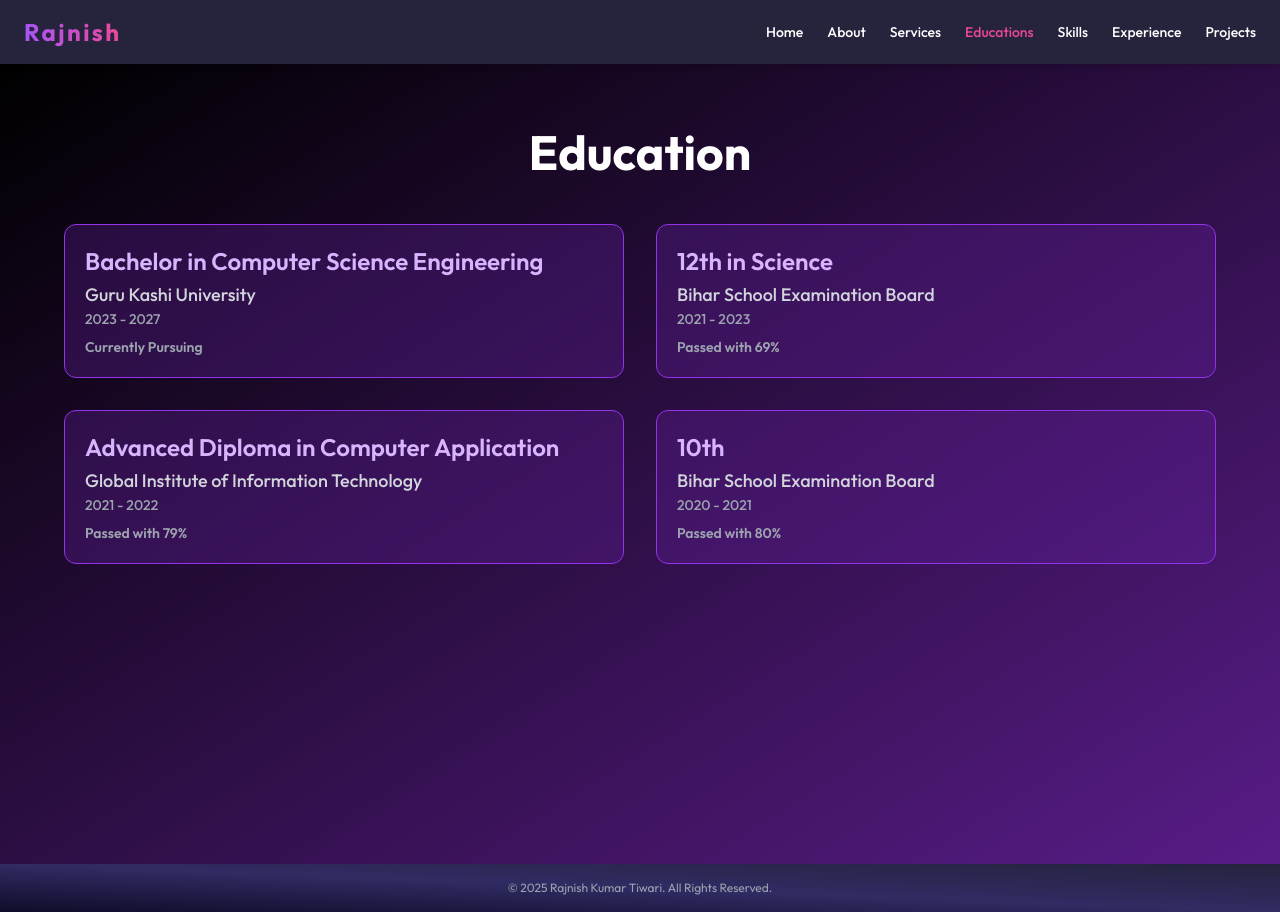
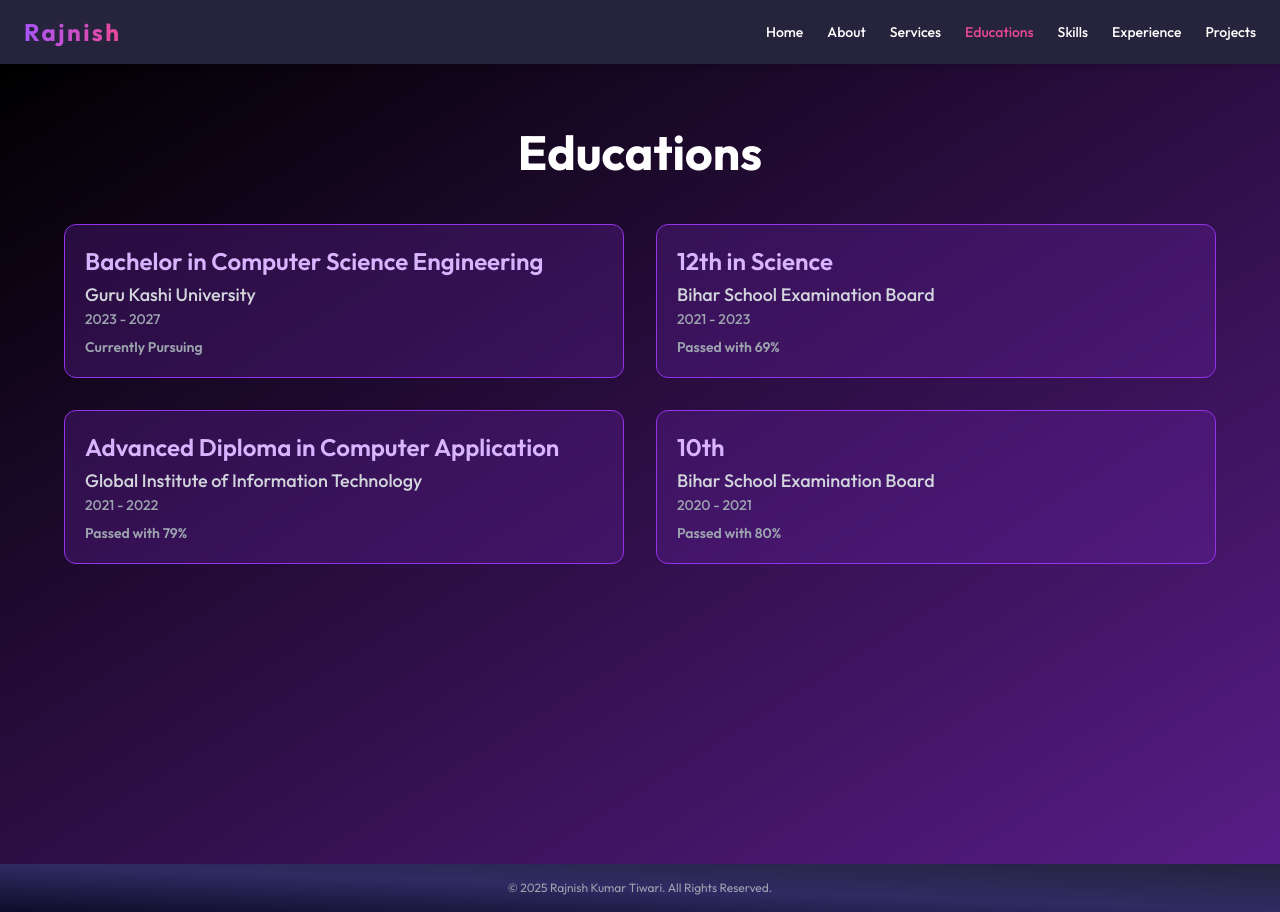
Before and after one commit to Er-Rajnish-Kumar-Tiwari/Biodata, a React (Vite) app in the folder biodata/: page /education in a window 1280 px wide. Built offline with nearby package versions, Linux system fonts and the light colour scheme.

Commit message:
Fix typo in Education component heading

```diff
--- a/biodata/src/Pages/education.jsx
+++ b/biodata/src/Pages/education.jsx
@@ -31,7 +31,7 @@ const Education = () => {
   return (
     <div className="min-h-screen bg-gradient-to-br from-black to-purple-900 text-white py-16 px-6 sm:px-10">
       <h2 className="text-4xl sm:text-5xl font-bold text-center mb-12">
-        Education
+        Educations
       </h2>
 
       <div className="max-w-6xl mx-auto grid md:grid-cols-2 gap-8">
```
